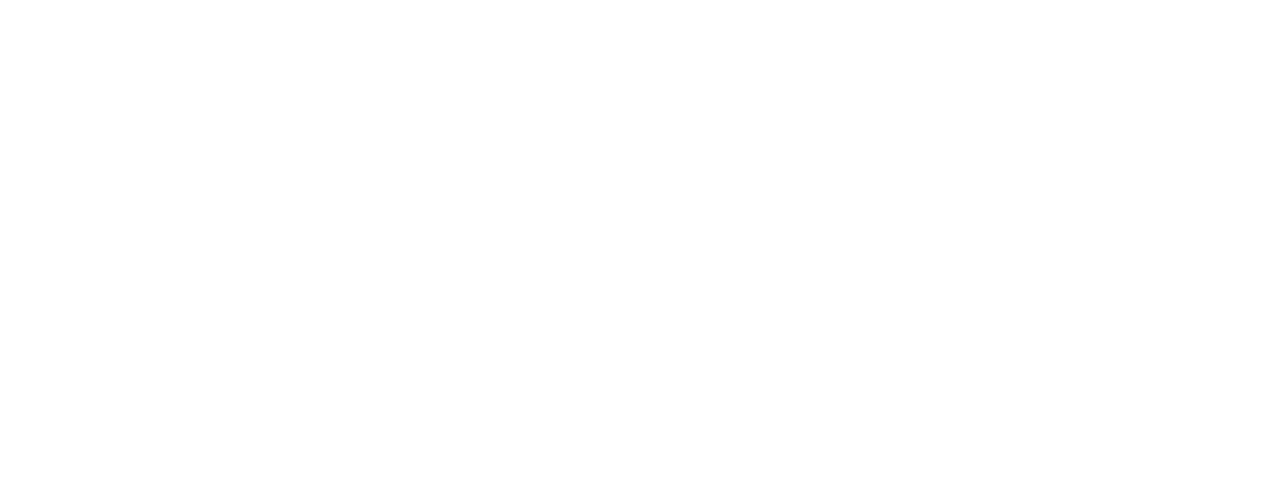
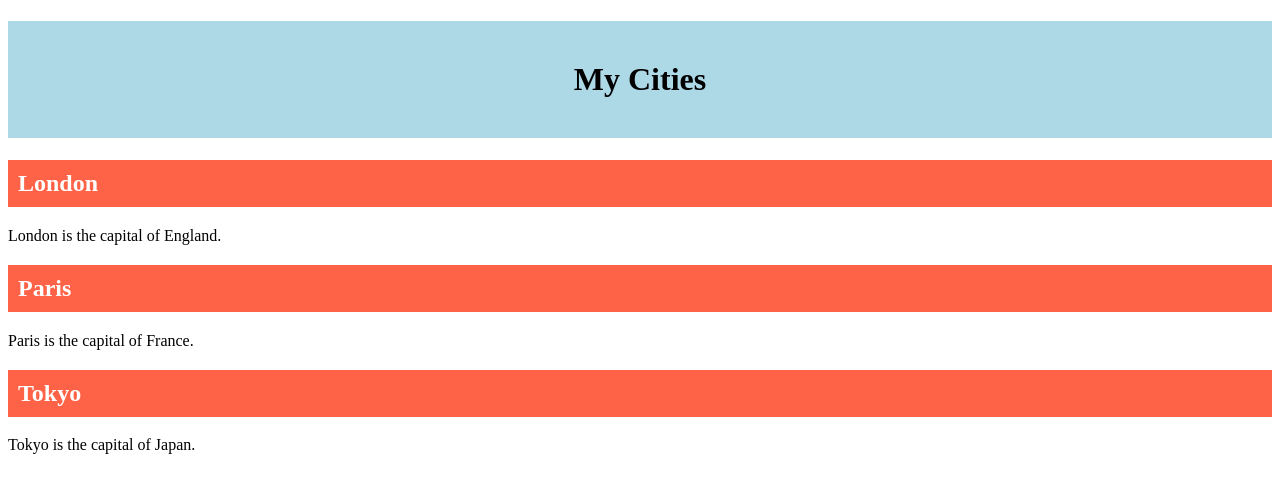
Before and after one commit to Rahat854/Nila_class, a plain HTML site: page class12.html in a window 1280 px wide. Drawn offline with Linux system fonts and the light colour scheme.

Commit message:
class 12 html id

```diff
--- a/class12.html
+++ b/class12.html
@@ -6,7 +6,33 @@
     <meta name="viewport" content="width=device-width, initial-scale=1.0">
     <title>HTML Id</title>
 </head>
-<body>
+<style>
+    /* Style the element with the id "myHeader" */
+    #myHeader {
+        background-color: lightblue;
+        color: black;
+        padding: 40px;
+        text-align: center;
+    }
 
-</body>
+    /* Style all elements with the class name "city" */
+    .city {
+        background-color: tomato;
+        color: white;
+        padding: 10px;
+    }
+</style>
+
+<!-- An element with a unique id -->
+<h1 id="myHeader">My Cities</h1>
+
+<!-- Multiple elements with same class -->
+<h2 class="city">London</h2>
+<p>London is the capital of England.</p>
+
+<h2 class="city">Paris</h2>
+<p>Paris is the capital of France.</p>
+
+<h2 class="city">Tokyo</h2>
+<p>Tokyo is the capital of Japan.</p>
 </html>
```
